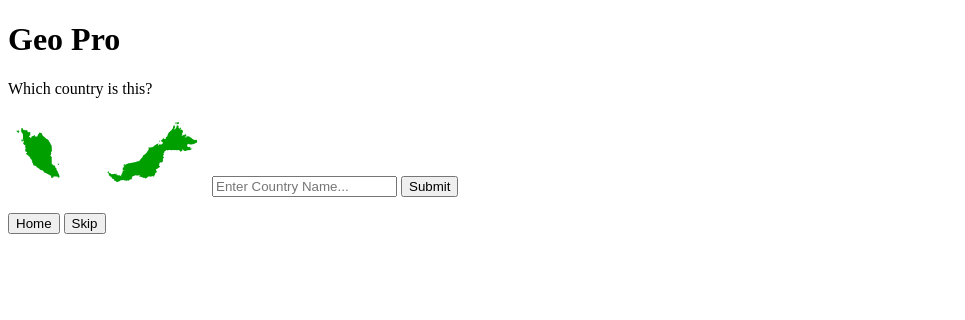
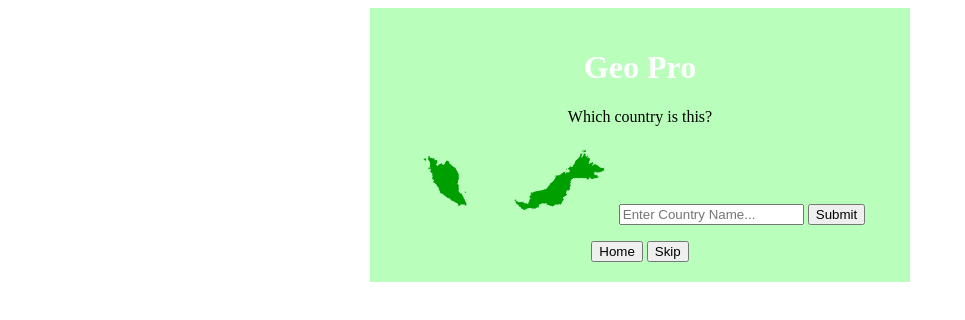
Before and after one commit to daniely521/GeoWizard, a plain HTML site: page index.html in a window 1280 px wide. Both pictures are taken after a click on the button "Shapes". Shown: the whole page, without its empty margins (0-965 px from the left). Drawn offline with Linux system fonts and the light colour scheme.

Commit message:
finished shapes adding

```diff
--- a/index.html
+++ b/index.html
@@ -7,6 +7,7 @@
     <link rel="stylesheet" href="styles.css">
 </head>
 <body>
+    <div id="container">
         <!-- Option Choosing -->
         <div id="choosing-screen" class="hidden-false">
             <h1>Geo Pro</h1>
@@ -27,6 +28,7 @@
             <button id="home-button">Home</button>
             <button id="skip-button">Skip</button>
         </div>
+    </div>
     <script src="script.js"></script>
 </body>
 </html>
--- a/script.js
+++ b/script.js
@@ -68,7 +68,15 @@ function loadQuestions(mode) {
             {image: "resources/shapes/3.png", correctAnswer: "brazil"},
             {image: "resources/shapes/4.png", correctAnswer: "pakistan"},
             {image: "resources/shapes/5.png", correctAnswer: "thailand"},
-            {image: "resources/shapes/1.png", correctAnswer: "malaysia"},
+            {image: "resources/shapes/6.png", correctAnswer: "china"},
+            {image: "resources/shapes/7.png", correctAnswer: "indonesia"},
+            {image: "resources/shapes/8.png", correctAnswer: "mexico"},
+            {image: "resources/shapes/9.png", correctAnswer: "japan"},
+            {image: "resources/shapes/10.png", correctAnswer: "south korea"},
+            {image: "resources/shapes/11.png", correctAnswer: "vietnam"},
+            {image: "resources/shapes/12.png", correctAnswer: "denmark"},
+            {image: "resources/shapes/13.png", correctAnswer: "cuba"},
+            {image: "resources/shapes/14.png", correctAnswer: "egypt"},
         ];
     }
 }
--- a/styles.css
+++ b/styles.css
@@ -1,7 +1,21 @@
+#container {
+    text-align: center;
+    background-color: #B9FFBB;
+    padding: 20px;
+    width: 500px;
+    margin: auto;
+}
+
 .hidden {
     display: none;
 }
 
+
+
 #image-question {
     width: 200px;
 }
+
+h1 {
+    color: white;
+}
```
Also changed, not shown: resources/shapes/10.png (added), resources/shapes/11.png (added), resources/shapes/12.png (added), resources/shapes/13.png (added), resources/shapes/14.png (added), resources/shapes/7.png (added), resources/shapes/8.png (added), resources/shapes/9.png (added). Lines whose indentation alone changed are shown as unchanged.
